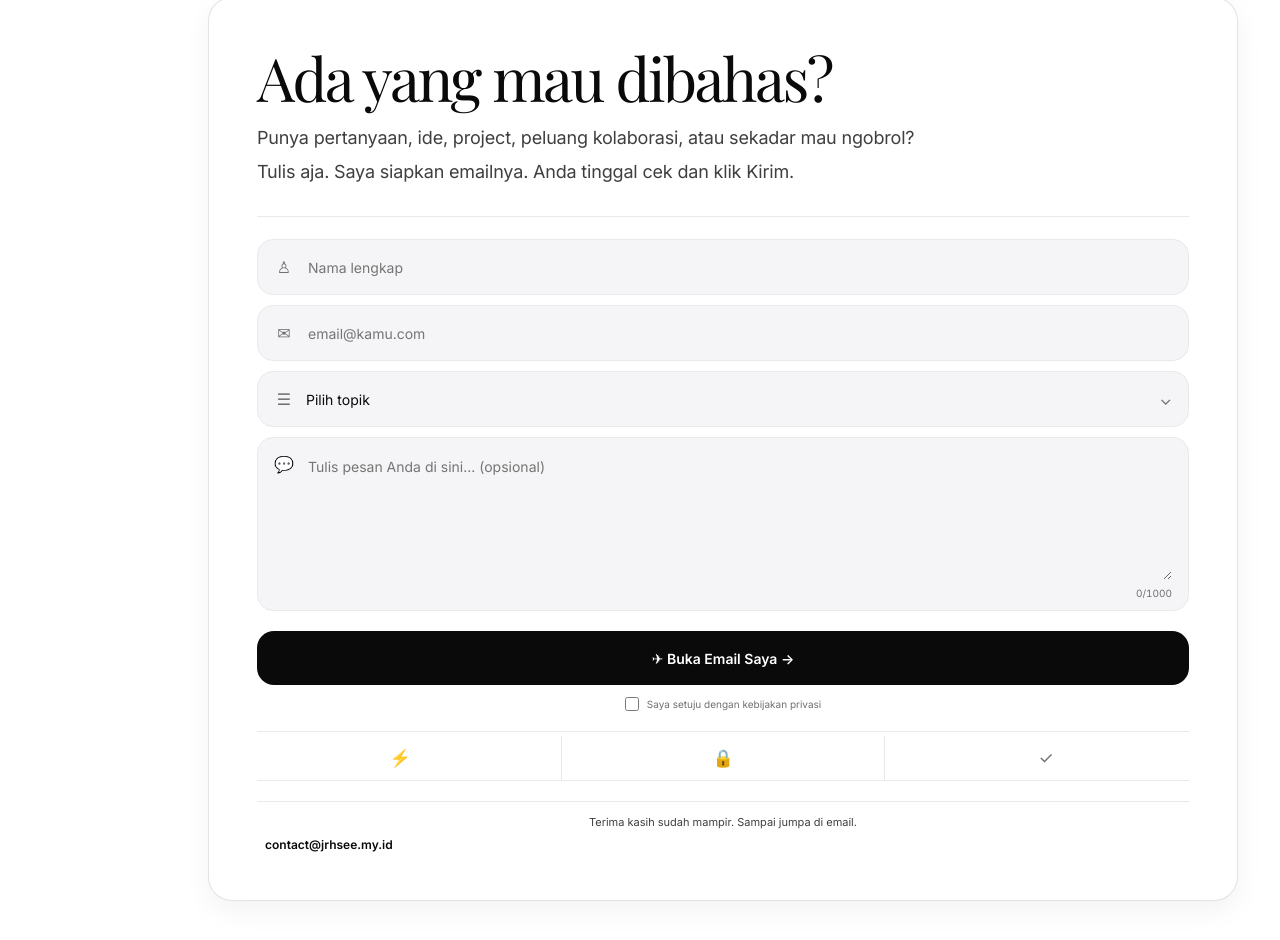
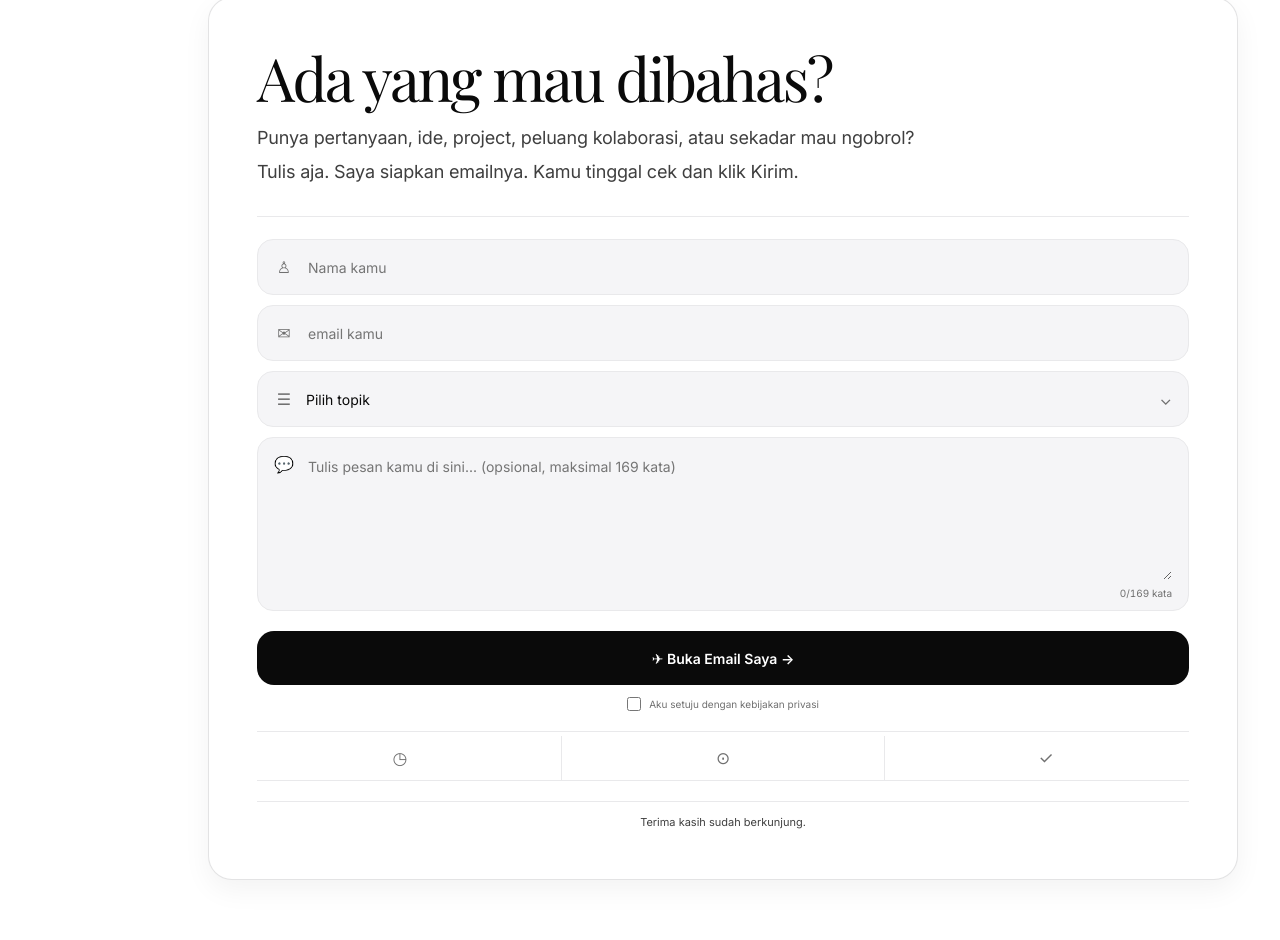
Before and after one commit to LionerHakim/JRHs, a React (Vite) app: page / in a window 1280 px wide. Shown: the part 3775-4715 px from the top of the page. Built offline with nearby package versions, Linux system fonts and the light colour scheme.

Commit message:
Refine Contact topic options and conversational copy

```diff
--- a/src/main.tsx
+++ b/src/main.tsx
@@ -62,7 +62,6 @@ export default function App() {
     const emailMatch = normalizedEmail.match(emailPattern)
     if (!emailMatch || !/^[^\s@]+@[^\s@]+\.[^\s@]+$/.test(normalizedEmail)) return setContactError('Gunakan email yang valid.')
     if (!trustedEmailDomains.includes(emailMatch[1])) return setContactError('Gunakan email dari Gmail, Outlook, Hotmail, Yahoo, iCloud, atau Proton.')
-    if (!purpose) return setContactError('Pilih topik atau pilih Opsional.')
     if (!privacy) return setContactError('Centang persetujuan privasi dulu.')
 
     const subject = encodeURIComponent(`[JRHs Contact] ${purpose === 'Opsional' ? 'Pesan dari website' : purpose}`)
@@ -77,7 +76,7 @@ Email:
 ${email.trim()}
 
 Topik:
-${purpose}
+${purpose || 'Tidak ditentukan'}
 
 Pesan:
 ${message.trim()}
@@ -211,30 +210,33 @@ ${name.trim()}`)
             <div className="contact-intro">
               <p className="contact-question">Ada yang mau dibahas?</p>
               <p className="contact-answer">Punya pertanyaan, ide, project, peluang kolaborasi, atau sekadar mau ngobrol?</p>
-              <p className="contact-note">Tulis aja. Saya siapkan emailnya. Anda tinggal cek dan klik Kirim.</p>
+              <p className="contact-note">Tulis aja. Saya siapkan emailnya. Kamu tinggal cek dan klik Kirim.</p>
             </div>
 
             <form className="contact-form" onSubmit={handleContactSubmit} noValidate>
               <div className="contact-fields">
                 <label className="contact-field">
                   <span className="contact-icon" aria-hidden="true">♙</span>
-                  <input value={name} onChange={(event) => setName(event.target.value)} placeholder="Nama lengkap" autoComplete="name" />
+                  <input value={name} onChange={(event) => setName(event.target.value)} placeholder="Nama kamu" autoComplete="name" />
                 </label>
                 <label className="contact-field">
                   <span className="contact-icon" aria-hidden="true">✉</span>
-                  <input type="email" value={email} onChange={(event) => setEmail(event.target.value)} placeholder="email@kamu.com" autoComplete="email" inputMode="email" />
+                  <input type="email" value={email} onChange={(event) => setEmail(event.target.value)} placeholder="email kamu" autoComplete="email" inputMode="email" />
                 </label>
                 <label className="contact-field">
                   <span className="contact-icon" aria-hidden="true">☰</span>
-                  <select value={purpose} onChange={(event) => setPurpose(event.target.value)} aria-label="Pilih topik">
-                    <option value="">Pilih topik</option>
-                    {['Pertanyaan umum', 'Kolaborasi', 'Project', 'Bisnis', 'Investasi', 'Akademik', 'Feedback', 'Opsional'].map((item) => <option key={item} value={item}>{item}</option>)}
+                  <select value={purpose} onChange={(event) => setPurpose(event.target.value)} aria-label="Topik email (opsional)">
+                    <option value="" disabled>Pilih topik</option>
+                    {['Pertanyaan umum', 'Kolaborasi', 'Project', 'Bisnis', 'Investasi', 'Akademik', 'Feedback', 'Relationships', 'Tambah teman'].map((item) => <option key={item} value={item}>{item}</option>)}
                   </select>
                 </label>
                 <label className="contact-field contact-message">
                   <span className="contact-icon" aria-hidden="true">💬</span>
-                  <textarea value={message} onChange={(event) => setMessage(event.target.value.slice(0, 1000))} placeholder="Tulis pesan Anda di sini... (opsional)" maxLength={1000} rows={5} />
-                  <span className="contact-counter">{message.length}/1000</span>
+                  <textarea value={message} onChange={(event) => {
+                    const words = event.target.value.trim().split(/\s+/).filter(Boolean)
+                    setMessage(words.length > 169 ? words.slice(0, 169).join(' ') : event.target.value)
+                  }} placeholder="Tulis pesan kamu di sini... (opsional, maksimal 169 kata)" rows={5} />
+                  <span className="contact-counter">{message.trim() ? message.trim().split(/\s+/).length : 0}/169 kata</span>
                 </label>
               </div>
 
@@ -244,20 +246,19 @@ ${name.trim()}`)
               <div className="contact-submit">
                 <label className="contact-privacy">
                   <input type="checkbox" checked={privacy} onChange={(event) => setPrivacy(event.target.checked)} />
-                  <span>Saya setuju dengan kebijakan privasi</span>
+                  <span>Aku setuju dengan kebijakan privasi</span>
                 </label>
                 <button type="submit">✈ <span>Buka Email Saya</span> <span aria-hidden="true">→</span></button>
               </div>
 
               <div className="contact-benefits" aria-label="Contact benefits">
-                <span aria-label="Cepat">⚡</span>
-                <span aria-label="Privasi">🔒</span>
+                <span aria-label="Cepat">◷</span>
+                <span aria-label="Aman">⊙</span>
                 <span aria-label="Mudah">✓</span>
               </div>
 
               <div className="contact-closing">
-                <p>Terima kasih sudah mampir. Sampai jumpa di email.</p>
-                <a href={`mailto:${siteConfig.contactEmail}`}>{siteConfig.contactEmail}</a>
+                <p>Terima kasih sudah berkunjung.</p>
               </div>
             </form>
           </div>
```
